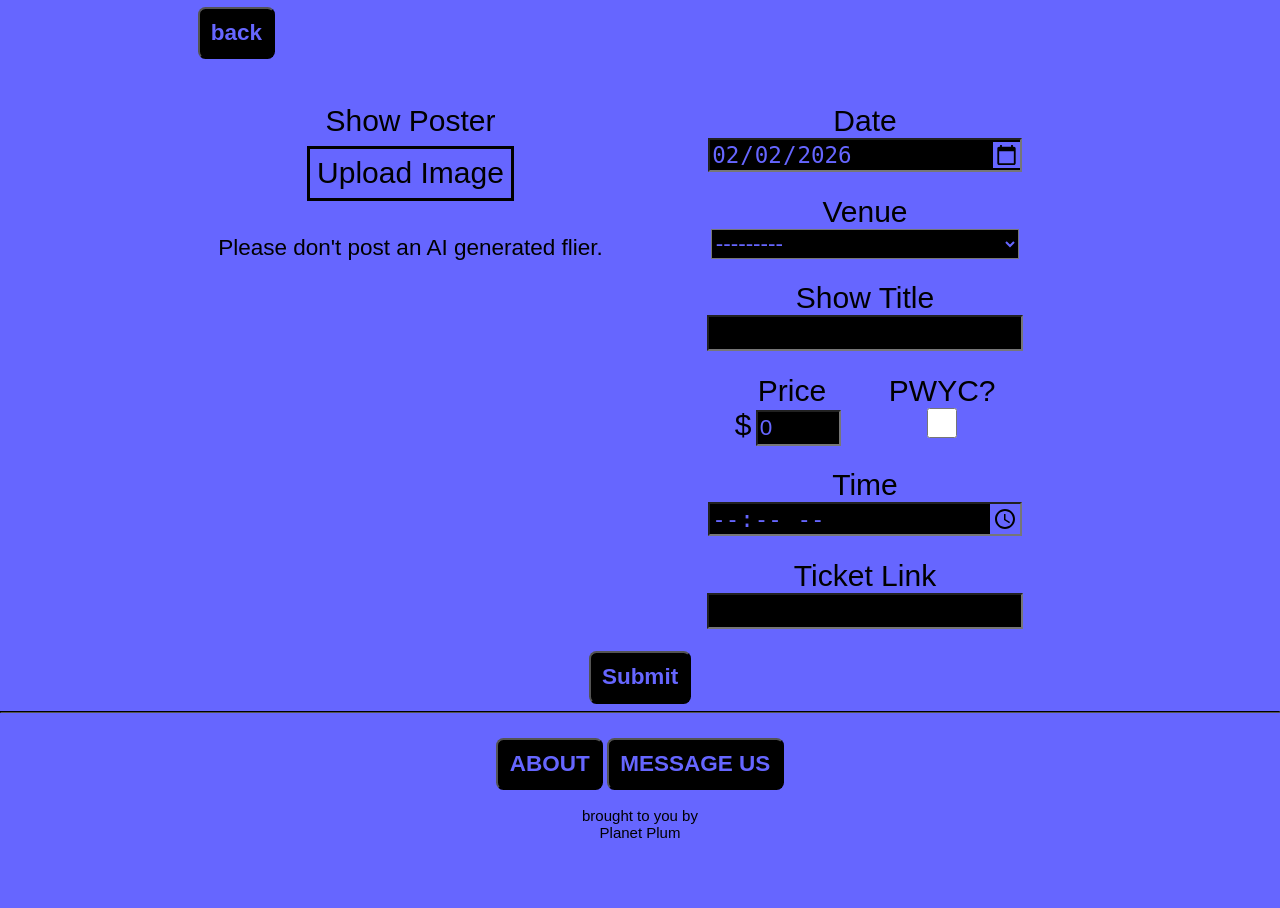
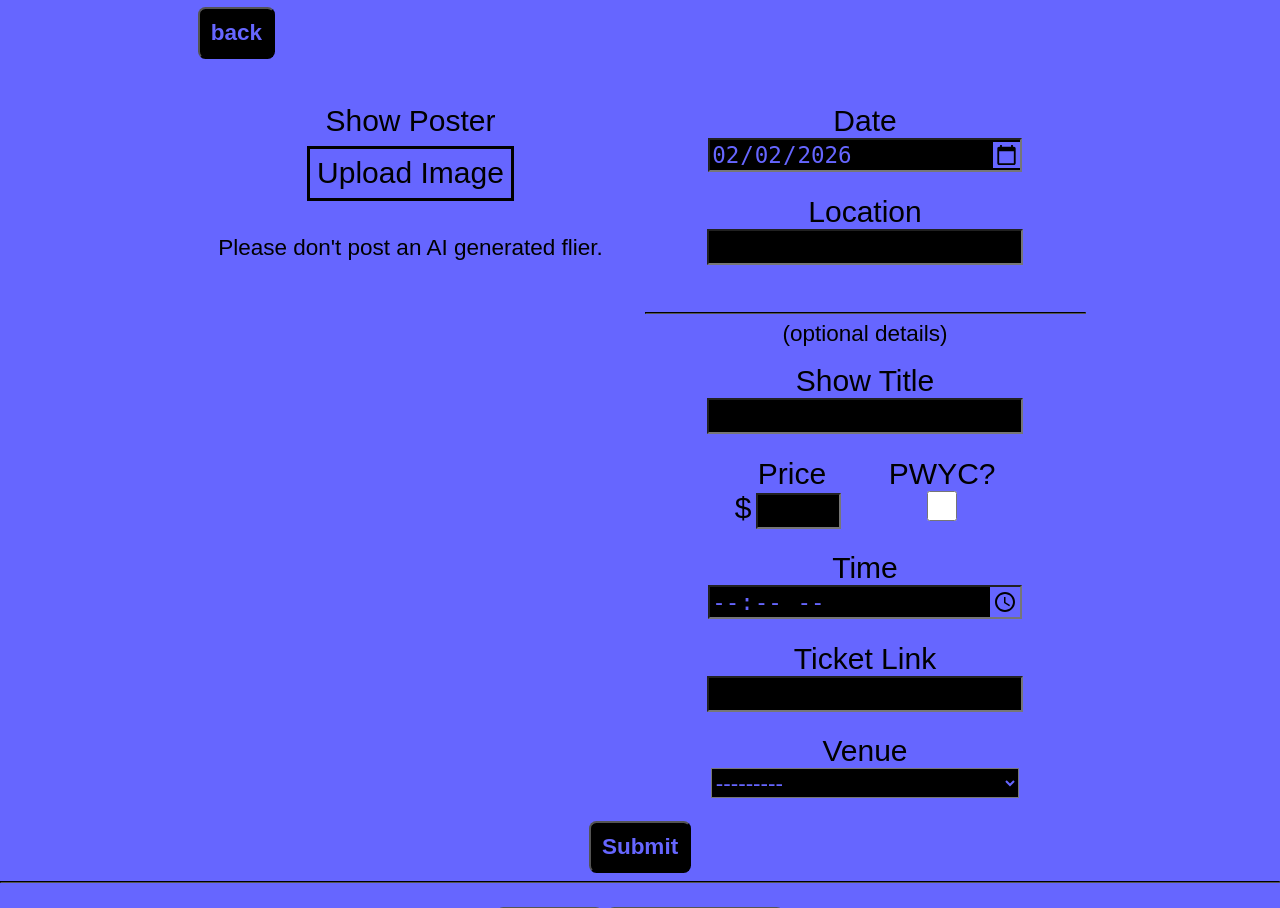
Before and after one commit to Mjames951/OmahaUnderground, a Django app: page /contribute/addshow/ in a window 1280 px wide. Shown: the part 188-1096 px from the top of the page. Before the commit the page ends 1026 px from the top, so only its background shows below. Run offline with Django 5.2, Linux system fonts and the light colour scheme; the visitor is signed in with stand-in values (Sample User, id 1); data that the repository does not hold is empty; some libraries are stand-ins or nearby versions.

Commit message:
location field, autocomplete template field

```diff
--- a/planetplum/forms.py
+++ b/planetplum/forms.py
@@ -92,11 +92,11 @@ class LabelForm(forms.ModelForm):
 class ShowForm(forms.ModelForm):
     venue = forms.ModelChoiceField(queryset=Venue.objects.filter(approved=True).order_by(Lower('name')), required=False)
 
-    field_order = ['image', 'date', 'venue', 'name', 'price', 'pwyc', 'time', 'ticketlink']
+    field_order = ['image', 'date', 'location', 'name', 'price', 'pwyc', 'time', 'ticketlink']
 
     class Meta:
         model = Show
-        fields = ['image', 'date', 'venue', 'name', 'price', 'pwyc', 'time', 'ticketlink']
+        fields = ['image', 'date', 'location', 'name', 'price', 'pwyc', 'time', 'ticketlink']
         labels = {'ticketlink': 'Ticket Link',}
 
 class VenueForm(forms.ModelForm):
--- a/planetplum/models.py
+++ b/planetplum/models.py
@@ -92,9 +92,10 @@ class BandLink(models.Model):
 class Show(models.Model):
     approved = models.BooleanField(default=False)
     image = models.ImageField(upload_to="showposters/", verbose_name="Poster")
-    name = models.CharField(max_length=45, verbose_name="Title", blank=True, null=True)
+    name = models.CharField(max_length=64, verbose_name="Title", blank=True, null=True)
     date = models.DateField(default=timezone.now)
     venue = models.ForeignKey(Venue, on_delete=models.RESTRICT, null=True, blank=True)
+    location = models.CharField(max_length=64, null=True)
     price = models.DecimalField(max_digits=3, decimal_places=0, blank=True, null=True)
     pwyc = models.BooleanField(default=False)
     ticketlink = models.URLField(blank=True, null=True)
--- a/planetplum/superviews.py
+++ b/planetplum/superviews.py
@@ -203,7 +203,8 @@ def addShow(request):
     else:
         showForm = ShowForm()
     return render(request, "contribute/add/addshow.html", {
-        "form": showForm
+        "form": showForm,
+        "locationList": Venue.objects.values_list('name', flat=True)
     })
 
 def editShow(request, showid):
--- a/planetplum/templates/contribute/add/addshow.html
+++ b/planetplum/templates/contribute/add/addshow.html
@@ -5,6 +5,27 @@ add show
 {% endblock %}
 {% block css %}
 <link href="{% static 'css/form.css' %}" rel="stylesheet">
+<style>
+    .ui-autocomplete {
+        background-color: var(--textcolor);
+        color: var(--primary);
+        display: inline-block;
+        list-style-type: none;
+        font-size: 1.5rem;
+        padding: 0;
+        border: .1rem solid black;
+    }
+    .ui-autocomplete:hover {
+        cursor: pointer;
+    }
+    .ui-autocomplete li {
+        padding: .25rem .5rem;
+    }
+    .ui-autocomplete li:hover {
+        background-color: var(--primary);
+        color: var(--textcolor);
+    }
+</style>
 {% endblock %}
 
 {% block content %}
@@ -36,6 +57,8 @@ add show
                     <h2>Time</h2>
                     <input type="time" name="time" id="id_time" value="{{ section.value|time:"H:i" }}">
                 {% elif section.name == "name" %}
+                    <br><hr>
+                    <p>(optional details)</p><br>
                     <h2>Show Title</h2>
                     {{ section }}
                 {% elif section.name == "price" %}
@@ -43,7 +66,7 @@ add show
                         <div>
                             <h2>&nbsp;Price</h2>
                             <h2 style="display: inline;">$</h2>
-                            <input style="width: 50%;" type="number" name="price" step="1" id="id_price" value="0" min="0" max="100">
+                            <input style="width: 50%;" type="number" name="price" step="1" id="id_price" min="0" max="512">
                         </div>
                         <div>
                             <h2>PWYC?</h2>
@@ -88,5 +111,19 @@ add show
 
 {% block script %}
 {% include 'planetplum/widgets/imgdisplayscript.html' %}
+
+<script src="https://code.jquery.com/jquery-3.7.1.js"></script>
+<script src="https://code.jquery.com/ui/1.14.2/jquery-ui.js"></script>
+<script>
+  $( function() {
+    var availableTags = [
+        {% for location in locationList %}
+            "{{ location }}",
+        {% endfor %}
+    ];
+    $( "#id_location" ).autocomplete({
+      source: availableTags
+    });
+  } );
 </script>
 {% endblock %}
--- a/planetplum/templates/contribute/edit/editshow.html
+++ b/planetplum/templates/contribute/edit/editshow.html
@@ -45,7 +45,7 @@ edit show
                         <div>
                             <h2>&nbsp;Price</h2>
                             <h2 style="display: inline;">$</h2>
-                            <input style="width: 50%;" type="number" name="price" step="1" id="id_price" value="{{ section.value|default_if_none:0 }}" min="0" max="100">
+                            <input style="width: 50%;" type="number" name="price" step="1" id="id_price" value="{{ section.value|default_if_none:0 }}" min="0" max="512">
                         </div>
                         <div>
                             <h2>PWYC?</h2>
```
Also changed, not shown: planetplum/templates/contribute/add/addmodel.html (+6 -2 lines).
